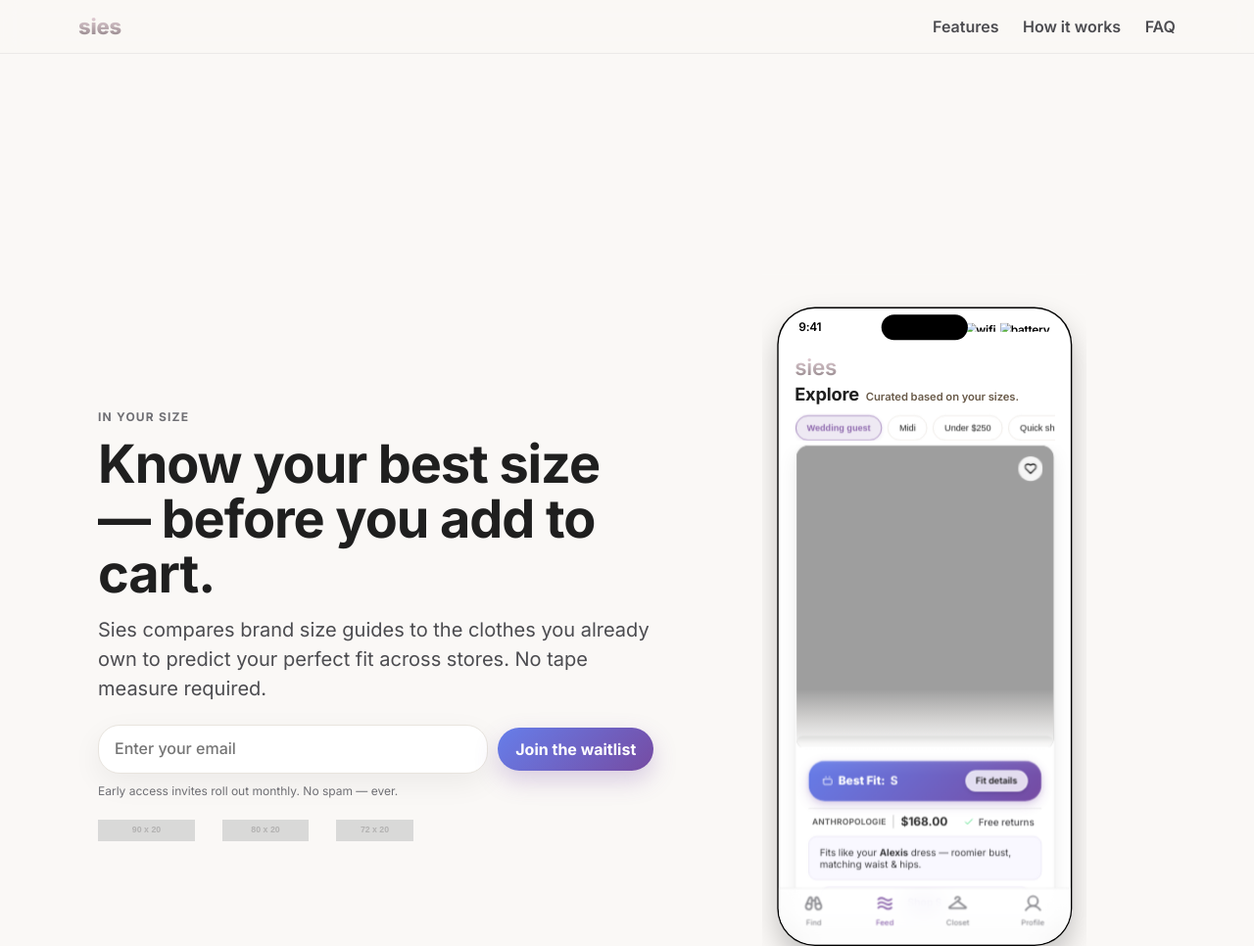
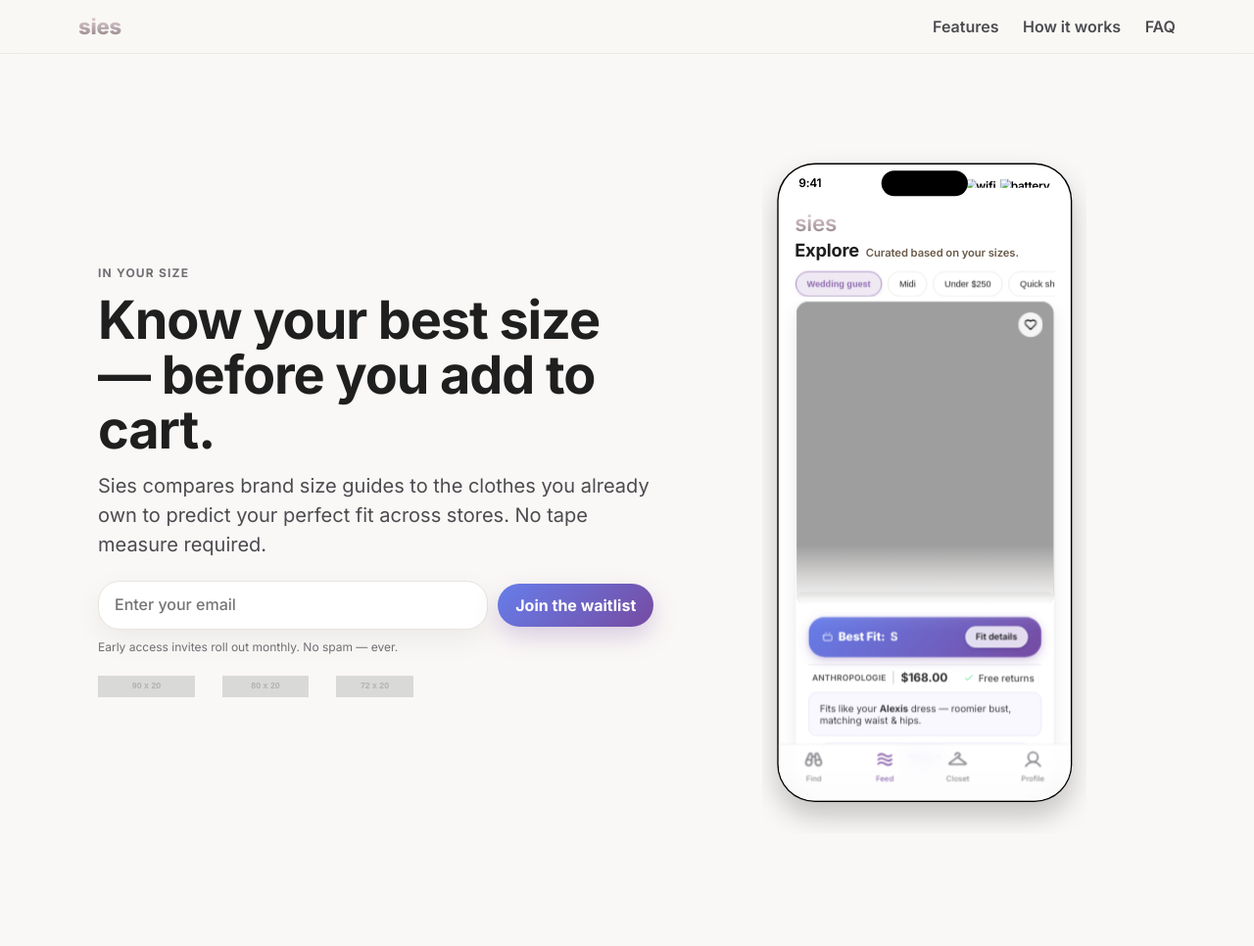
Before and after one commit to siestheapp/landingpage, a plain HTML site: page index.html in a window 1280 px wide. Shown: the top 966 px of the page at 98% size. Drawn offline with Linux system fonts and the light colour scheme; placeholder pictures from the web are drawn by us.

Commit message:
looking good

```diff
--- a/index.html
+++ b/index.html
@@ -33,7 +33,7 @@
     .badge{display:inline-flex;align-items:center;gap:8px;padding:6px 10px;border:1px solid #E8E4DE;border-radius:999px;background:#F1EFF7;color:#4C4C50;font:600 12px/1 Inter}
 
     /* Hero */
-    .hero{padding:72px 0 40px}
+    .hero{padding:0 0 40px;margin-top:-75px}
     .hero-wrap{display:grid;grid-template-columns:1.2fr 1fr;gap:40px;align-items:center}
     .eyebrow{font:700 12px/1 Inter;letter-spacing:.1em;text-transform:uppercase;color:#6F6F74;margin-bottom:14px}
     h1{font-size: clamp(32px, 5vw, 54px);line-height:1.04;letter-spacing:-.02em;margin-bottom:14px}
```
Also changed, not shown: .specstory/history/2025-08-27_23-41-0400-revert-to-first-commit.md.
